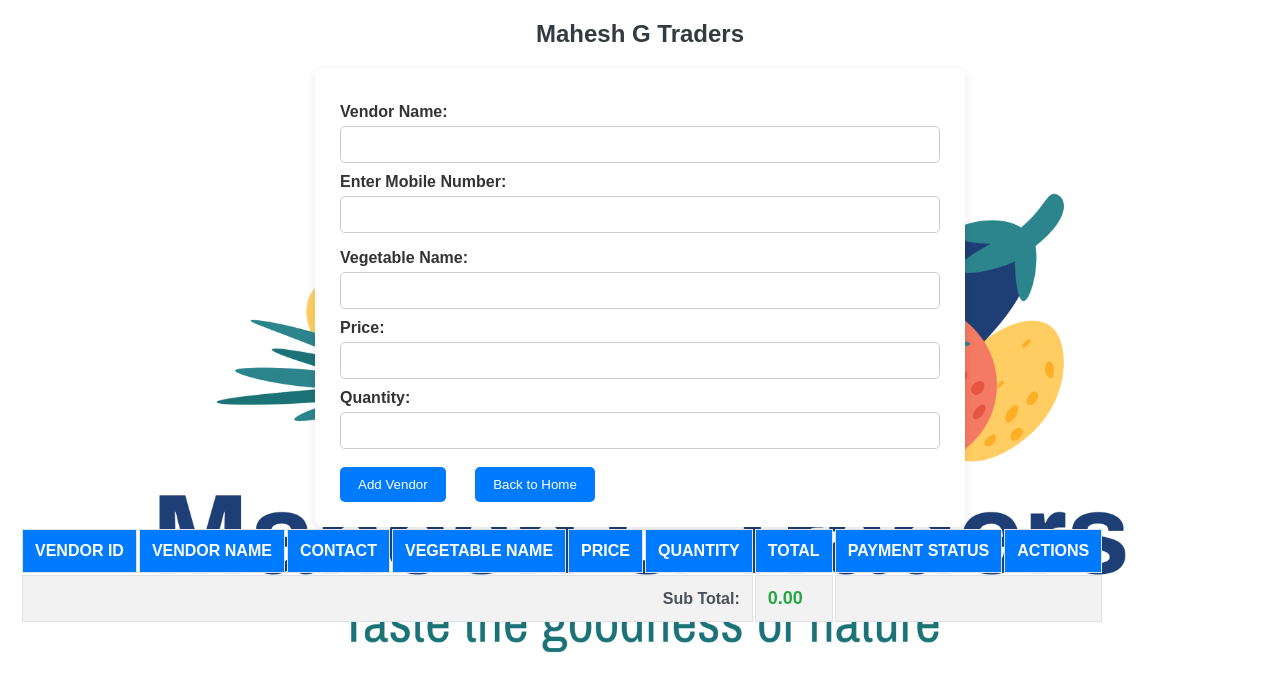
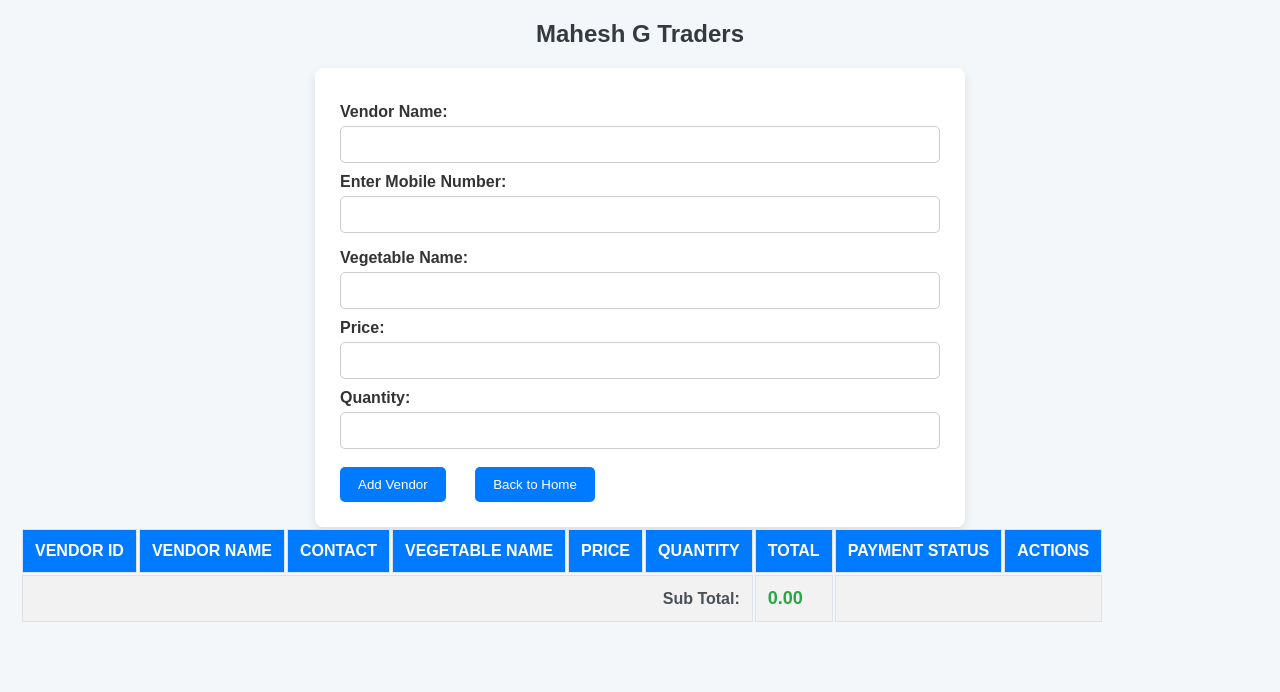
Before and after one commit to Swapnilhebbalkar85/socital_project, a Django app: template templates/vendors.html in a window 1280 px wide. Shown: the top 692 px of the page. Run offline with Django 4.2, Linux system fonts and the light colour scheme; the template is opened without the code that fills it, so the values that code supplies are empty.

Commit message:
Added changes

```diff
--- a/templates/vendors.html
+++ b/templates/vendors.html
@@ -11,10 +11,7 @@ body {
     margin: 20px;
     background-color: #f4f7f9;
     color: #333;
-      background : url('/static/images/logo-png.png');
-    background-size: cover;
-    background-position: center;
-    background-attachment: fixed;
+
 }
 
 h2 {
```
Also changed, not shown: db.sqlite3.
